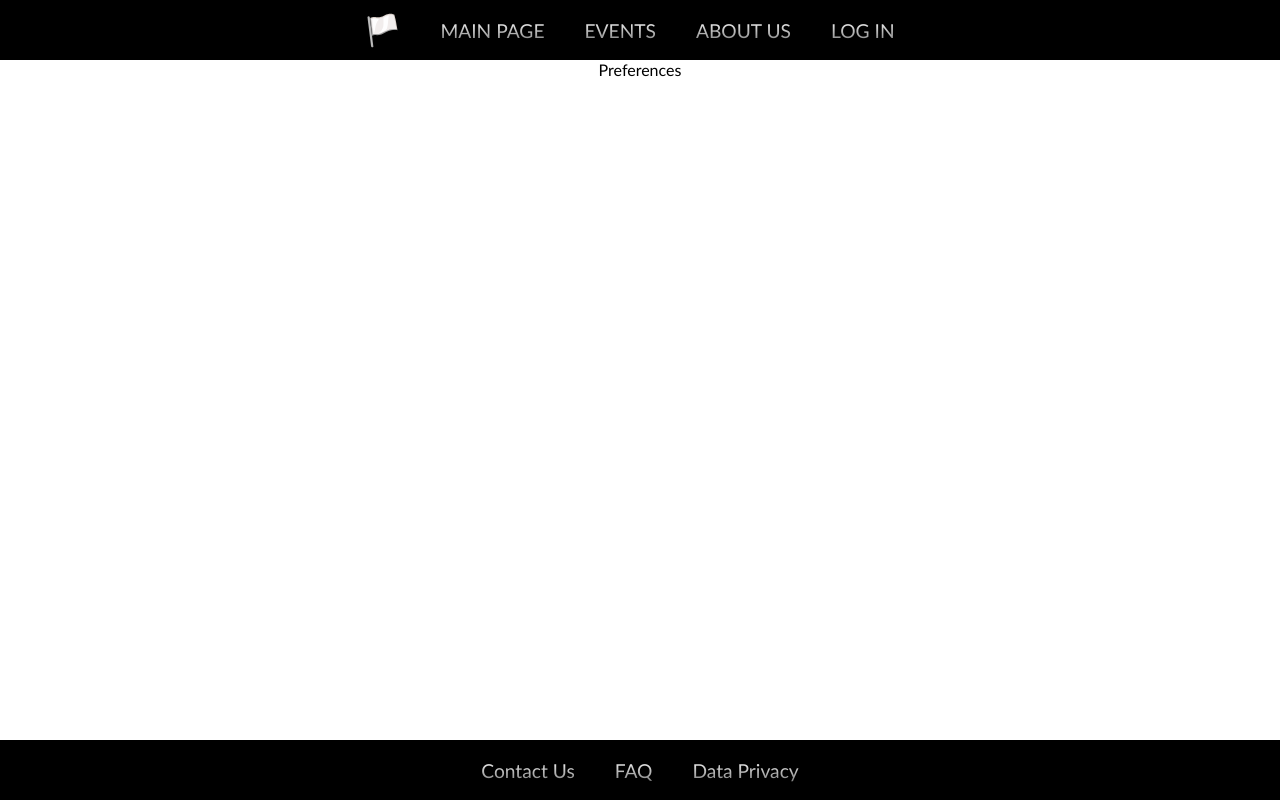
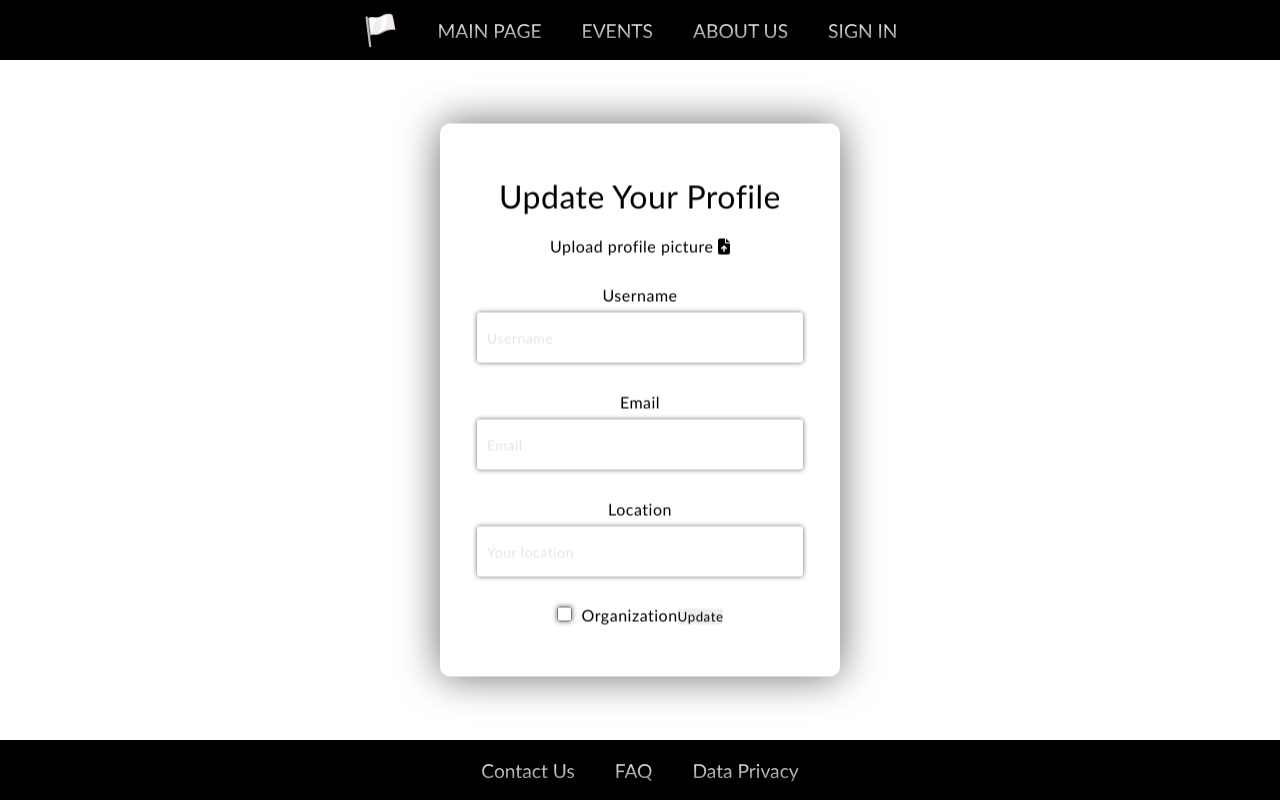
Before and after one commit to Arpadtoth100/EventHorizon, a React (Create React App) app: page /preferences in a window 1280 px wide. Built offline with nearby package versions, Linux system fonts and the light colour scheme.

Commit message:
sign up, userdetails

```diff
--- a/src/App.js
+++ b/src/App.js
@@ -14,11 +14,9 @@ import SignInUpScreen from './views/SignInUpScreen';
 import ProfileScreen from './components/ProfileScreen';
 import Contact from './components/Footer/Contact';
 import FAQ from './components/Footer/FAQ';
-import Preferences from './components/Preferences';
 import ProfileUpdatedScreen from './views/ProfileUpdatedScreen';
-import SettingsScreen from './views/SettingsScreen';
+import PreferencesScreen from './views/PreferencesScreen';
 import CreateEventScreen from './views/CreateEventScreen';
-
 
 function App() {
   return (
@@ -27,7 +25,10 @@ function App() {
         <Route element={<PublicLayout />}>
           <Route path="/" element={<MainScreen />} />
           <Route path="/main" element={<MainScreen />} />
-          <Route path="/events" element={<div className="outlet_main">Events List coming here</div>} />
+          <Route
+            path="/events"
+            element={<div className="outlet_main">Events List coming here</div>}
+          />
           <Route path="/eventpage" element={<Eventpage />} />
           <Route path="/about" element={<AboutUs />} />
           <Route path="/search" element={<SearchScreen />} />
@@ -36,25 +37,33 @@ function App() {
           <Route path="/faq" element={<FAQ />} />
           <Route path="/privacy" element={<Privacy />} />
           <Route path="/create_event" element={<CreateEventScreen />} />
-          <Route path="*" element={<div className="outlet_main">No content found</div>} />
+          <Route
+            path="*"
+            element={<div className="outlet_main">No content found</div>}
+          />
         </Route>
         <Route element={<UserMainLayout />}>
           <Route path="/thankyou" element={<ThankYouScreen />} />
           <Route path="/profileupdated" element={<ProfileUpdatedScreen />} />
           <Route path="/main" element={<MainScreen />} />
-          <Route path="/events" element={<div className="outlet_main">Events List coming here</div>} />
+          <Route
+            path="/events"
+            element={<div className="outlet_main">Events List coming here</div>}
+          />
           <Route path="/eventpage" element={<Eventpage />} />
           <Route path="/aboutus" element={<AboutUs />} />
           <Route path="/profile" element={<ProfileScreen />} />
-          <Route path="/preferences" element={<Preferences />} />
           <Route path="/search" element={<SearchScreen />} />
-          <Route path="/settings" element={<SettingsScreen />} />
+          <Route path="/preferences" element={<PreferencesScreen />} />
           <Route path="/signout" element={<SignOut />} />
           <Route path="/contact" element={<Contact />} />
           <Route path="/faq" element={<FAQ />} />
           <Route path="/privacy" element={<Privacy />} />
           <Route path="/create_event" element={<CreateEventScreen />} />
-          <Route path="*" element={<div className="outlet_main">No content found</div>} />
+          <Route
+            path="*"
+            element={<div className="outlet_main">No content found</div>}
+          />
         </Route>
       </Routes>
     </div>
--- /dev/null
+++ b/src/components/Context/UserLoggedContext.js
@@ -0,0 +1,3 @@
+import { createContext } from 'react';
+
+export const UserLoggedContext = createContext();
--- a/src/components/Header/Navbar.js
+++ b/src/components/Header/Navbar.js
@@ -35,7 +35,7 @@ function Navbar() {
           </li>
           <li className="item">
             <NavLink to="/signin" id="nav-login" className="link">
-              LOG IN
+              SIGN IN
             </NavLink>
           </li>
         </ul>
--- a/src/components/Preferences.js
+++ b/src/components/Preferences.js
@@ -1,5 +1,97 @@
+import { useState } from 'react';
+import { useNavigate } from 'react-router-dom';
+import { FontAwesomeIcon } from '@fortawesome/react-fontawesome';
+import { faFileArrowUp } from '@fortawesome/free-solid-svg-icons';
+
 function Preferences() {
-  return <div className="outlet_main">Preferences</div>;
+  const [signUpData, setSignUpData] = useState({
+    username: '',
+    email: '',
+    location: '',
+    organization: 'false',
+  });
+
+  const navTo = useNavigate();
+
+  const submitHandler = (e) => {
+    e.preventDefault();
+    navTo('/profileupdated');
+  };
+
+  const collectSignUpData = (event) => {
+    if (event.target.name === 'username') {
+      setSignUpData((prev) => ({ ...prev, username: event.target.value }));
+    } else if (event.target.name === 'email') {
+      setSignUpData((prev) => ({ ...prev, email: event.target.value }));
+    } else if (event.target.name === 'location') {
+      setSignUpData((prev) => ({ ...prev, location: event.target.value }));
+    } else if (event.target.name === 'organization') {
+      setSignUpData((prev) => ({
+        ...prev,
+        organization: event.target.checked,
+      }));
+    }
+  };
+
+  return (
+    <div className="outlet_main">
+      <form className="settingsform" onSubmit={submitHandler}>
+        <h3>Update Your Profile</h3>
+        <br></br>
+        <span>Upload profile picture </span>
+        <span>
+          <FontAwesomeIcon icon={faFileArrowUp} />
+        </span>
+
+        <label htmlFor="su_username" className="textlabel">
+          Username
+        </label>
+        <input
+          type="text"
+          placeholder="Username"
+          name="username"
+          id="su_username"
+          className="textinput"
+          onChange={collectSignUpData}
+        />
+
+        <label htmlFor="su_email" className="textlabel">
+          Email
+        </label>
+        <input
+          type="text"
+          placeholder="Email"
+          name="email"
+          id="su_email"
+          className="textinput"
+          onChange={collectSignUpData}
+        />
+
+        <label htmlFor="su_location" className="textlabel">
+          Location
+        </label>
+        <input
+          type="text"
+          placeholder="Your location"
+          name="location"
+          id="su_location"
+          className="textinput"
+          onChange={collectSignUpData}
+        />
+
+        <input
+          type="checkbox"
+          name="organization"
+          id="su_organization"
+          onChange={collectSignUpData}
+        />
+        <label htmlFor="su_organization" id="cehckbox_label">
+          Organization
+        </label>
+
+        <button>Update</button>
+      </form>
+    </div>
+  );
 }
-
 export default Preferences;
--- a/src/components/SignUp.js
+++ b/src/components/SignUp.js
@@ -2,24 +2,35 @@ import { useState } from 'react';
 import { useNavigate } from 'react-router-dom';
 import { auth } from '../config/firebase';
 import { createUserWithEmailAndPassword } from 'firebase/auth';
+import { createUser } from './services/crud';
 
 function SignUp() {
-  const [signUpData, setSignUpData] = useState({
+  const defValue = {
     username: '',
     email: '',
     password: '',
     confirmpassword: '',
     organization: 'false',
-  });
+    location: '',
+  };
+
+  const [signUpData, setSignUpData] = useState(defValue);
 
   const navTo = useNavigate();
   const [signUpError, setSignUpError] = useState('');
+
   const submitHandler = (e) => {
     e.preventDefault();
     createUserWithEmailAndPassword(auth, signUpData.email, signUpData.password)
       .then((authCredential) => {
-        console.log('user', authCredential.user);
-        console.log('user', auth?.currentUser);
+        console.log('userID', authCredential.user.uid);
+        const { username, organization, location } = signUpData;
+        const uid = authCredential.user.uid;
+
+        createUser(uid, username, organization, location);
+      })
+      .then(() => {
+        setSignUpData(defValue);
         navTo('/thankyou');
       })
       .catch((e) => {
@@ -33,6 +44,8 @@ function SignUp() {
       setSignUpData((prev) => ({ ...prev, username: event.target.value }));
     } else if (event.target.name === 'email') {
       setSignUpData((prev) => ({ ...prev, email: event.target.value }));
+    } else if (event.target.name === 'location') {
+      setSignUpData((prev) => ({ ...prev, location: event.target.value }));
     } else if (event.target.name === 'password') {
       setSignUpData((prev) => ({ ...prev, password: event.target.value }));
     } else if (event.target.name === 'confirmpassword') {
@@ -107,6 +120,17 @@ function SignUp() {
           className="textinput"
           onChange={collectSignUpData}
         />
+        <label htmlFor="su_location" className="textlabel">
+          Location
+        </label>
+        <input
+          type="text"
+          placeholder="Location"
+          name="location"
+          id="su_location"
+          className="textinput"
+          onChange={collectSignUpData}
+        />
 
         <input
           type="checkbox"
--- /dev/null
+++ b/src/components/services/crud.js
@@ -0,0 +1,21 @@
+import { database } from '../../config/firebase';
+import {
+  ref,
+  set,
+  // push, get, update, remove
+} from 'firebase/database';
+// import {
+//   onChildAdded,
+//   onChildChanged,
+//   onChildRemoved,
+// } from 'firebase/database';
+
+const endpoint = 'userDetails/';
+
+export function createUser(userId, username, organization, location) {
+  set(ref(database, endpoint + userId), {
+    username,
+    organization,
+    location,
+  });
+}
--- a/src/components/utilities/UserNavigationMenu.js
+++ b/src/components/utilities/UserNavigationMenu.js
@@ -15,13 +15,13 @@ function UserNavigationMenu() {
           <NavLink to="/myevents">My Events</NavLink>
         </li>
         <li>
+          <NavLink to="/joined_events">Joined Events</NavLink>
+        </li>
+        <li>
           <NavLink to="/search">Browse Events</NavLink>
         </li>
         <li>
           <NavLink to="/preferences">Preferences</NavLink>
-        </li>
-        <li>
-          <NavLink to="/settings">Settings</NavLink>
         </li>
         <li>
           <SignOut />
--- a/src/config/firebase.js
+++ b/src/config/firebase.js
@@ -1,6 +1,7 @@
 import { initializeApp } from 'firebase/app';
 import { getStorage } from 'firebase/storage';
 import { getAuth } from 'firebase/auth';
+import { getDatabase } from 'firebase/database';
 
 const firebaseConfig = {
   apiKey: 'AIzaSyApeyF1gjyvUtOhkBbgxvLDykGjSIRZ_ys',
@@ -16,3 +17,4 @@ const firebaseConfig = {
 export const app = initializeApp(firebaseConfig);
 export const storage = getStorage(app);
 export const auth = getAuth(app);
+export const database = getDatabase(app);
--- /dev/null
+++ b/src/views/PreferencesScreen.js
@@ -0,0 +1,6 @@
+import Preferences from '../components/Preferences';
+
+function PreferencesScreen() {
+  return <Preferences />;
+}
+export default PreferencesScreen;
--- a/src/views/SettingsScreen.js
+++ /dev/null
@@ -1,8 +0,0 @@
-import Settings from "../components/Settings";
-
-function SettingsScreen() {
-  return(
-    <Settings />
-  )
-}
-export default SettingsScreen;
```
Also changed, not shown: src/components/Settings.js (deleted, +0 -86 lines).
